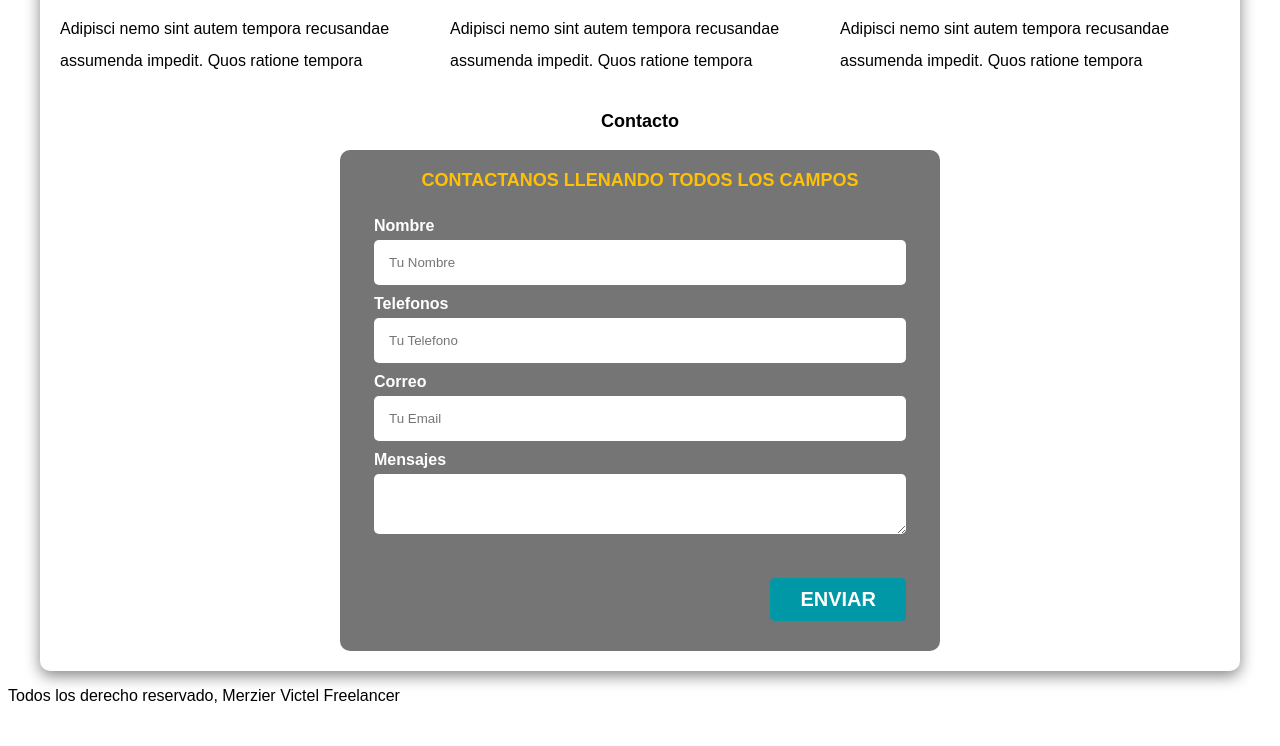
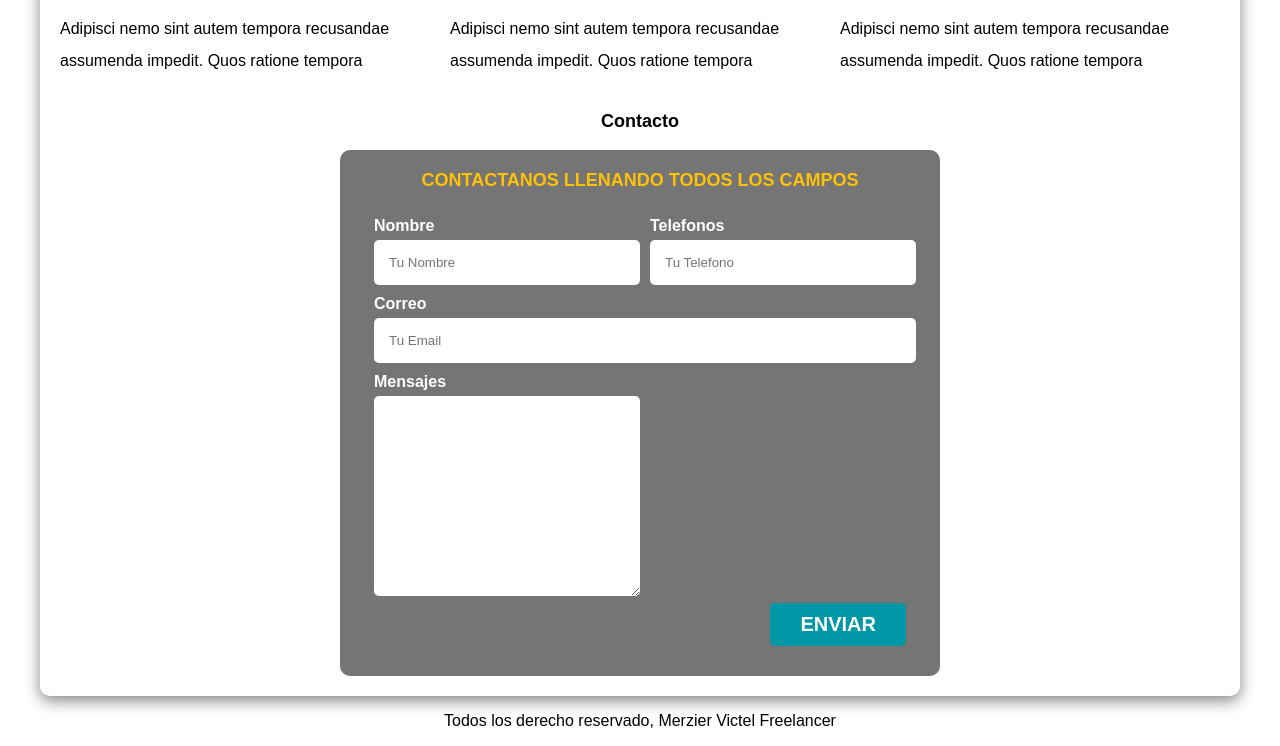
Before and after one commit to mrfreelance98/freelance_inicio, a plain HTML site: page index.html in a window 1280 px wide. Shown: the part 901-1647 px from the top of the page. Before the commit the page ends 1622 px from the top, so only its background shows below. Drawn offline with Linux system fonts and the light colour scheme.

Commit message:
first commit

```diff
--- a/css/styles.css
+++ b/css/styles.css
@@ -210,9 +210,18 @@ h1,h2,h3 {
     color: var(--primario);
 }
 
-.contenedor-campos {
+@media  (min-width: 768px) {
+    .contenedor-campos {
+        display: grid;
+        grid-template-columns: 50% 50%;
+        grid-template-rows: auto auto 20rem;
+        column-gap: 1rem;
+        }
+        .campo:nth-child(3) {
+            grid-column: 1 / 3;
+        }
+}
 
-}
 .campo {
     margin-bottom: 1rem;
 }
@@ -222,6 +231,9 @@ h1,h2,h3 {
     margin-bottom: .5rem;
     display: block;
 }
+.campo textarea {
+    height: 20rem;
+}
 
 .input-text {
     width: 100%;
@@ -230,6 +242,7 @@ h1,h2,h3 {
     border-radius: .5rem;
 }
 
-.enviar .boton {
-    width: 100%;
+/** Footer **/
+.footer {
+    text-align: center;
 }
--- a/index.html
+++ b/index.html
@@ -12,7 +12,7 @@
 </head>
 <body>
     <header>
-        <h1 class="titulo">Merzier Victel<span>freelancer</span></h1>
+        <h1 class="titulo">Merzier Victel <span>freelancer</span></h1>
     </header>
 
     <div class="nav-bg">
@@ -155,9 +155,9 @@
             </div>
          </fieldset>
       </form>
-    </section>
-</main>
-    <footer>
+      </section>
+    </main>
+    <footer class="footer">
         <p>Todos los derecho reservado, Merzier Victel Freelancer</p>
     </footer>
 
```
